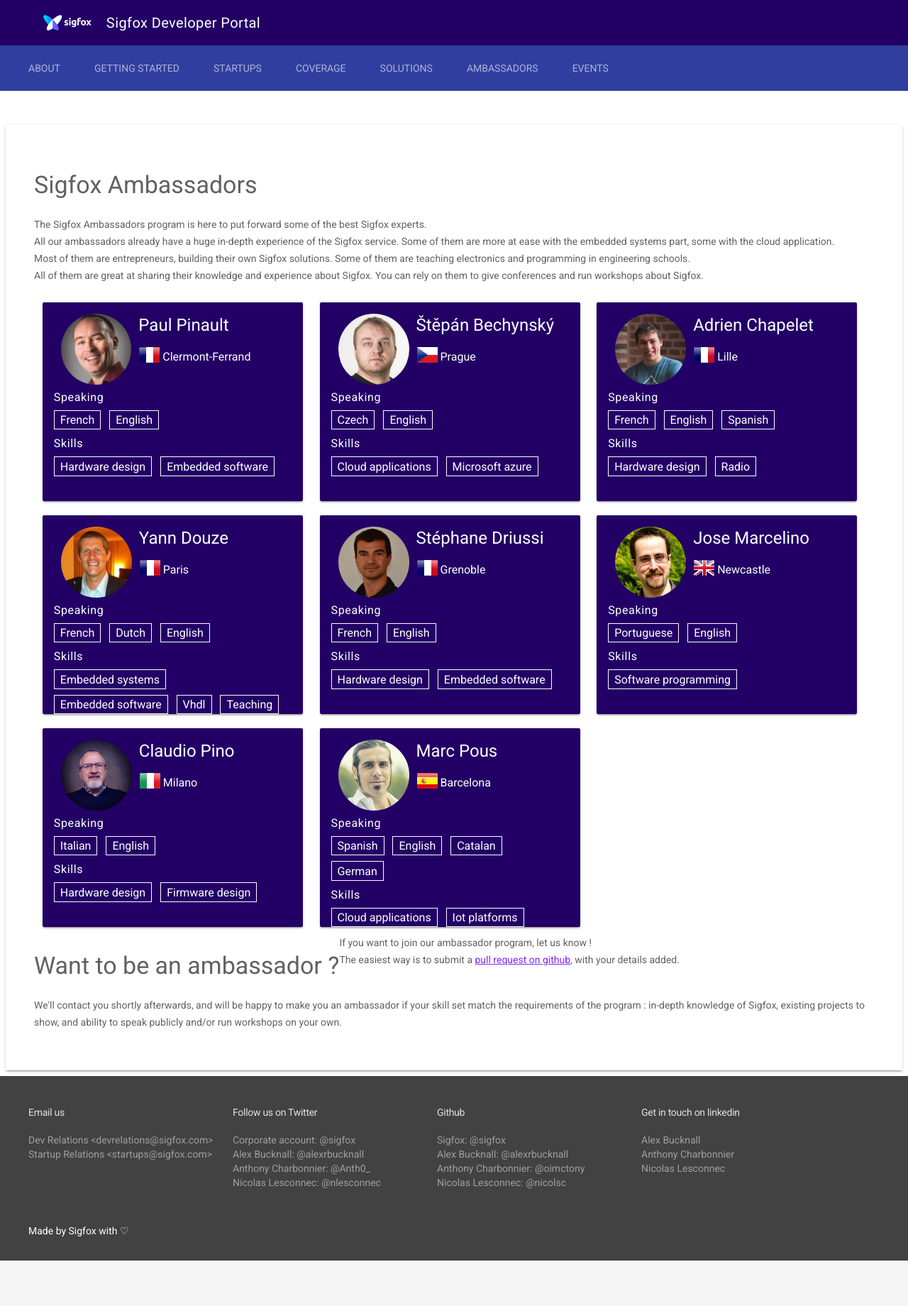
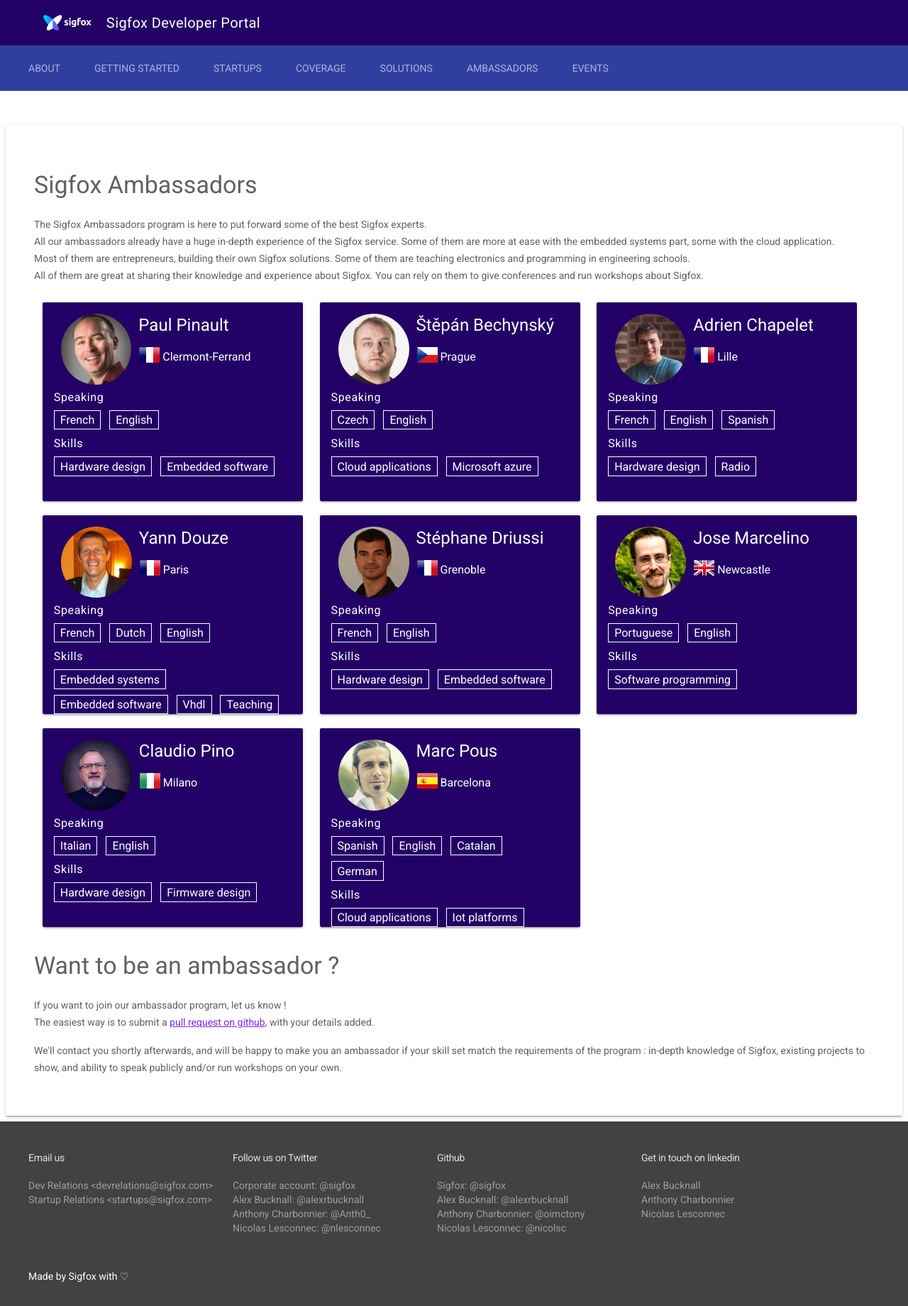
Before and after one commit to sigfox/makers.sigfox.com, a Jekyll site: the page built from ambassadors.html, in a window 1280 px wide. Shown: the whole page at 71% size. Built offline with Jekyll 4.4.1, drawn with Linux system fonts in a browser that asks for light colours.

Commit message:
Layout issue with h3 tags Ambassadors page : h3 block not 100%, breaking the layout

```diff
--- a/assets/stylesheets/styles.scss
+++ b/assets/stylesheets/styles.scss
@@ -182,6 +182,9 @@
   }
 
   #events, #ambassadors, #agenda{
+    h3{
+      width: 100%;
+    }
     div > .material-icons{
       vertical-align: bottom;
       width:1.5em;
```
